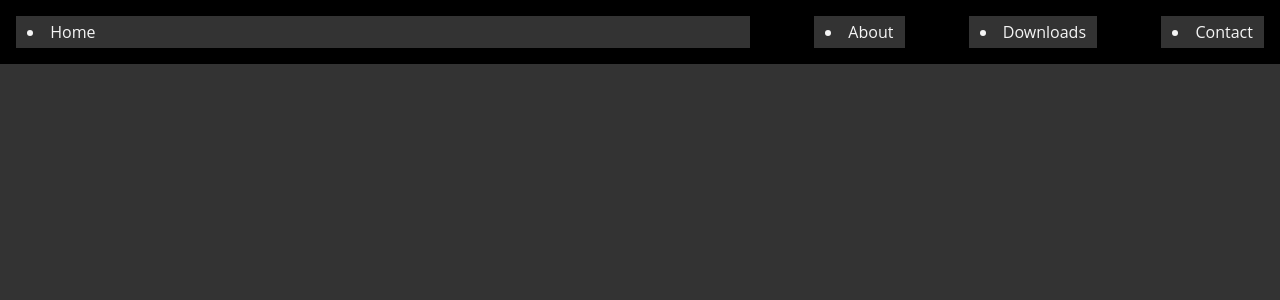
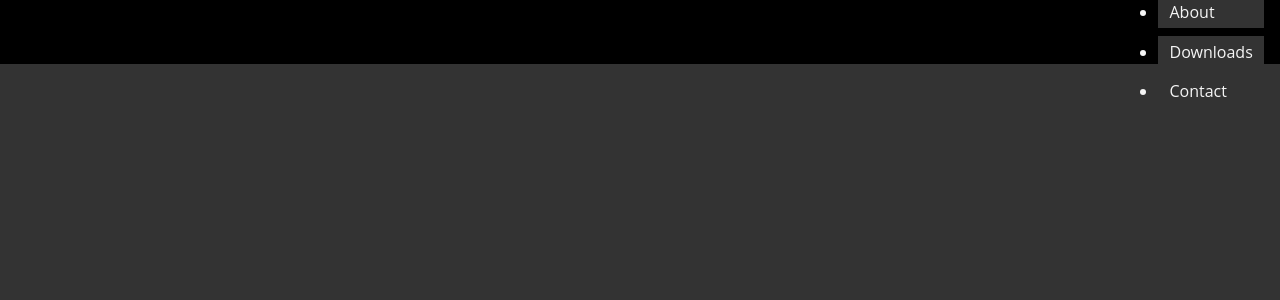
Before and after one commit to mndys/nav-slide, a React (Create React App) app: page / in a window 1280 px wide. Shown: the top 300 px of the page. Built offline with nearby package versions, Linux system fonts and the light colour scheme.

Commit message:
Add prettier config

```diff
--- a/package.json
+++ b/package.json
@@ -27,6 +27,12 @@
       "react-app/jest"
     ]
   },
+  "Prettier": {
+    "trailingComma": "es5",
+    "tabWidth": 4,
+    "semi": false,
+    "singleQuote": true
+  },
   "browserslist": {
     "production": [
       ">0.2%",
--- a/src/Components/Navigation.jsx
+++ b/src/Components/Navigation.jsx
@@ -3,10 +3,12 @@ import styled from "styled-components"
 export default function Navigation() {
     return (
         <Nav>
-           <li>Home</li>
-           <li>About</li>
-           <li>Downloads</li>
-           <li>Contact</li>
+           <ul>
+               <li>Home</li>
+               <li>About</li>
+               <li>Downloads</li>
+               <li>Contact</li>
+           </ul>
         </Nav>
     )
 }
@@ -22,6 +24,7 @@ const Nav = styled.nav`
     left: 0;
     height: 4em;
 
+    ul{
     li {
         text-decoration: none;
         color: inherit;
@@ -31,4 +34,5 @@ const Nav = styled.nav`
             flex: 1;
         }
     }
+    }
 `
```
